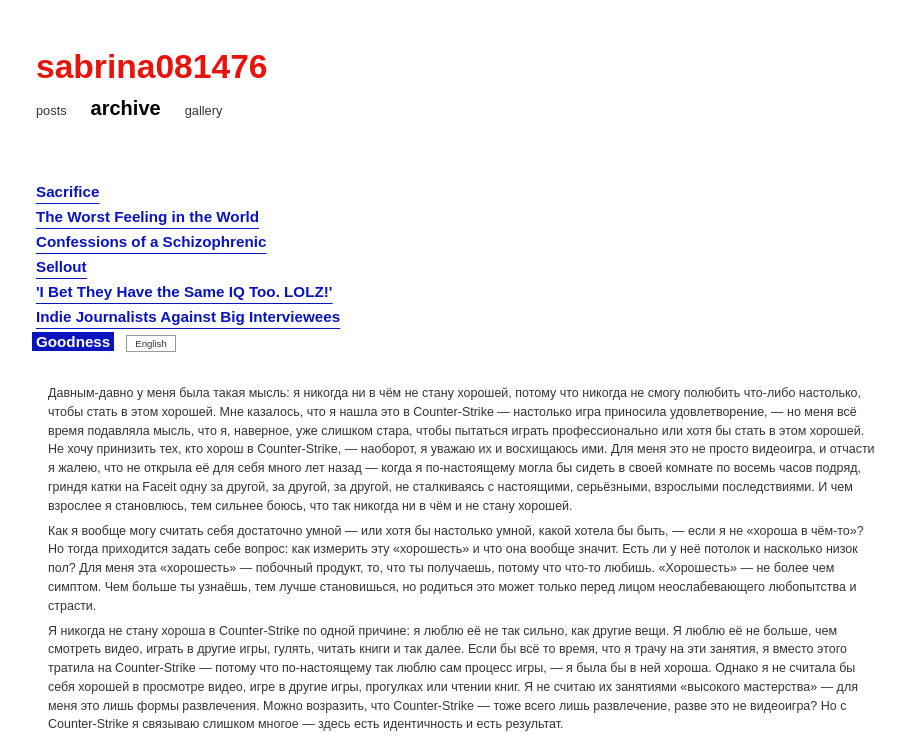
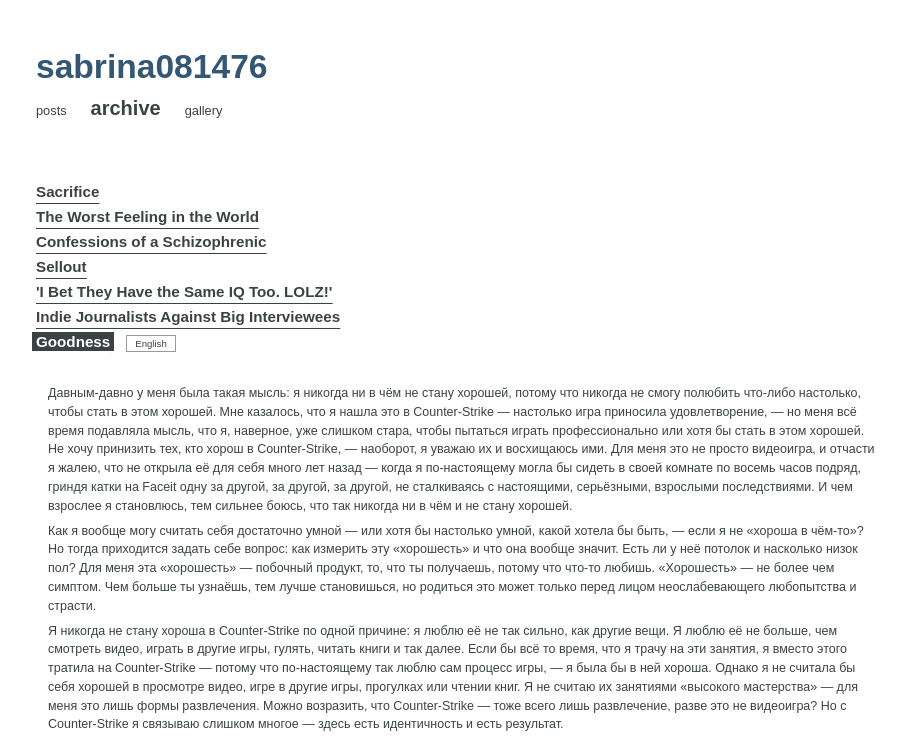
Before and after one commit to naradata/sabrinablog, a plain HTML site: page archive.html in a window 1280 px wide. Both pictures are taken after a click on the button "Перевести". Shown: the top 737 px of the page, without its empty margins (16-921 px from the left). Drawn offline with Linux system fonts and the light colour scheme.

Commit message:
Header color #345775, text #3c4242, remove blinking link hover
Co-Authored-By: Claude Opus 5.5 <noreply@anthropic.com>

```diff
--- a/style.css
+++ b/style.css
@@ -2,7 +2,7 @@ body {
   margin: 0;
   font-family: Arial, Helvetica, sans-serif;
   background-color: #ffffff;
-  color: #323436;
+  color: #3c4242;
 }
 
 /* --- home page: text on the left, photo in the upper right --- */
@@ -25,7 +25,7 @@ body {
 }
 
 .site-title {
-  color: #e8140c;
+  color: #345775;
   font-size: 2.1rem;
   font-weight: bold;
   margin: 0;
@@ -58,7 +58,7 @@ body {
 }
 
 .links a {
-  color: #0814bd;
+  color: #3c4242;
   text-decoration: none;
   font-size: 0.95rem;
   padding: 1px 4px;
@@ -73,7 +73,7 @@ body {
 }
 
 .socials a {
-  color: #0814bd;
+  color: #3c4242;
   text-decoration: none;
   font-size: 0.7rem;
   padding: 1px 4px;
@@ -107,7 +107,7 @@ body {
 
 .page-header.left .page-title {
   font-size: 1.25rem;
-  color: #000000;
+  color: #3c4242;
 }
 
 .archive-footer {
@@ -119,7 +119,7 @@ body {
 }
 
 .site-title.small a {
-  color: #e8140c;
+  color: #345775;
   text-decoration: none;
   padding: 1px 4px;
 }
@@ -133,7 +133,7 @@ body {
 }
 
 .page-nav .side-link {
-  color: #323436;
+  color: #3c4242;
   text-decoration: none;
   font-size: 0.8rem;
   margin-top: 10px;
@@ -151,14 +151,14 @@ body {
   font-size: 3rem;
   font-weight: bold;
   line-height: 1;
-  color: #0814bd;
+  color: #3c4242;
   text-decoration: none;
 }
 
 .archive-link {
   font-size: 0.55rem;
   font-weight: bold;
-  color: #323436;
+  color: #3c4242;
   text-decoration: none;
   border: 1px solid #999999;
   border-radius: 0;
@@ -192,7 +192,7 @@ a.page-title:hover {
 .translate-btn {
   font-family: inherit;
   font-size: 0.6rem;
-  color: #323436;
+  color: #3c4242;
   background: none;
   border: 1px solid #999999;
   border-radius: 0;
@@ -207,7 +207,7 @@ a.page-title:hover {
 }
 
 .post-title {
-  color: #0814bd;
+  color: #3c4242;
   font-size: 0.95rem;
   font-weight: bold;
   margin: 0 0 12px;
@@ -216,7 +216,7 @@ a.page-title:hover {
 }
 
 .post-title a {
-  color: #0814bd;
+  color: #3c4242;
   text-decoration: underline;
   text-underline-offset: 6px;
   padding: 1px 4px;
@@ -224,76 +224,8 @@ a.page-title:hover {
 
 /* the open post's title stays highlighted */
 .post-title a.open {
-  background: #0814bd;
+  background: #3c4242;
   color: #ffffff;
-}
-
-/* --- links: highlight that blinks while hovered --- */
-
-.page-nav .side-link,
-.site-title.small a,
-.archive-link {
-  --blink-bg: #000000;
-  --blink-fg: #ffffff;
-}
-
-.links a,
-.socials a {
-  --blink-bg: #0814bd;
-  --blink-fg: #ffffff;
-}
-
-.links a,
-.socials a,
-.post-title a {
-  --base-fg: #0814bd;
-}
-
-.page-nav .side-link,
-.archive-link {
-  --base-fg: #323436;
-}
-
-.site-title.small a {
-  --base-fg: #e8140c;
-}
-
-.post-title a {
-  --blink-bg: #0814bd;
-  --blink-fg: #ffffff;
-}
-
-.links a:hover,
-.socials a:hover,
-.page-nav .side-link:hover,
-.site-title.small a:hover,
-.archive-link:hover,
-.post-title a:hover {
-  background-color: var(--blink-bg);
-  color: var(--blink-fg);
-  animation: link-blink 0.8s step-end infinite;
-}
-
-@keyframes link-blink {
-  0% {
-    background-color: var(--blink-bg);
-    color: var(--blink-fg);
-  }
-  50% {
-    background-color: transparent;
-    color: var(--base-fg);
-  }
-}
-
-@media (prefers-reduced-motion: reduce) {
-  .links a:hover,
-  .socials a:hover,
-  .page-nav .side-link:hover,
-  .site-title.small a:hover,
-  .archive-link:hover,
-  .post-title a:hover {
-    animation: none;
-  }
 }
 
 .post-body {
```
